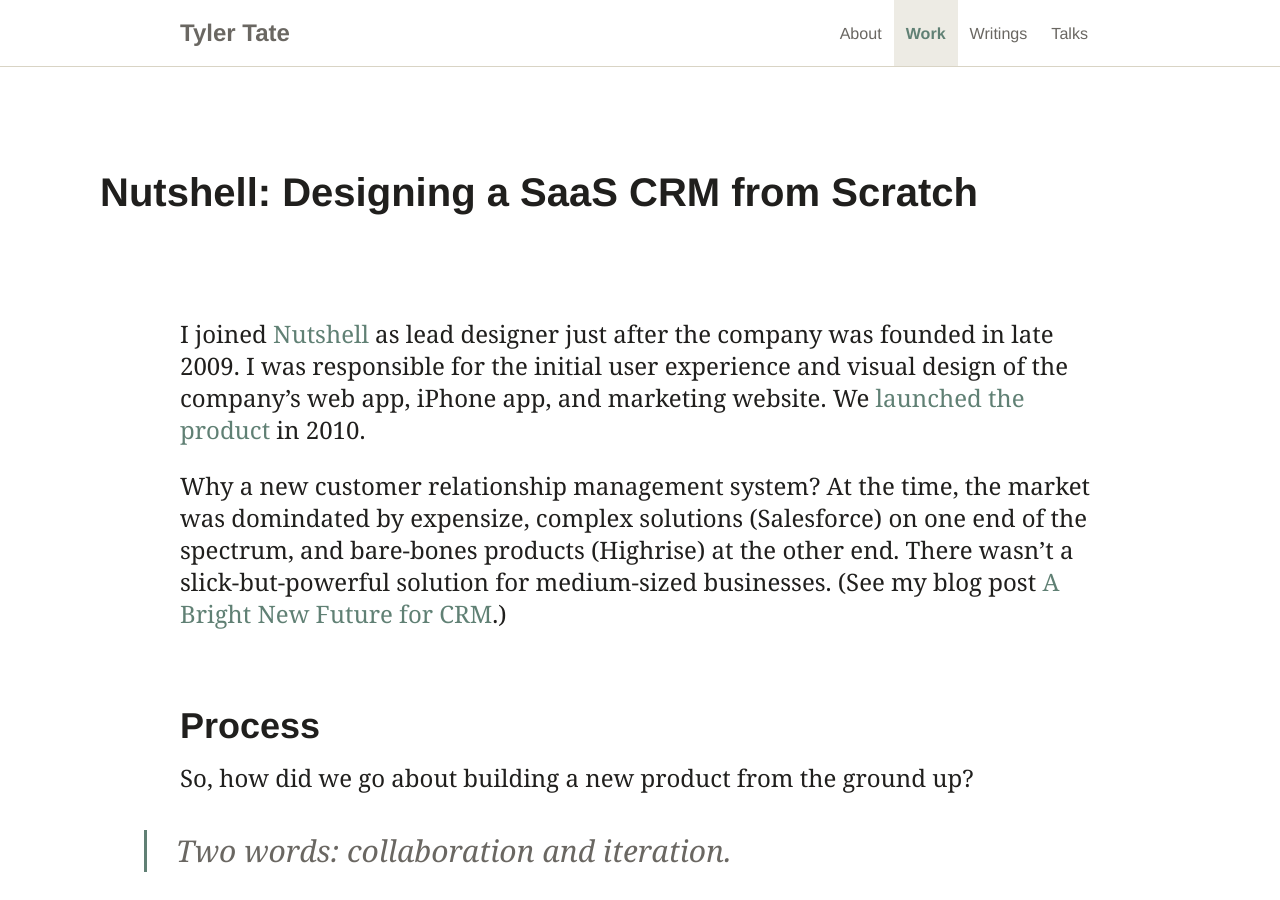
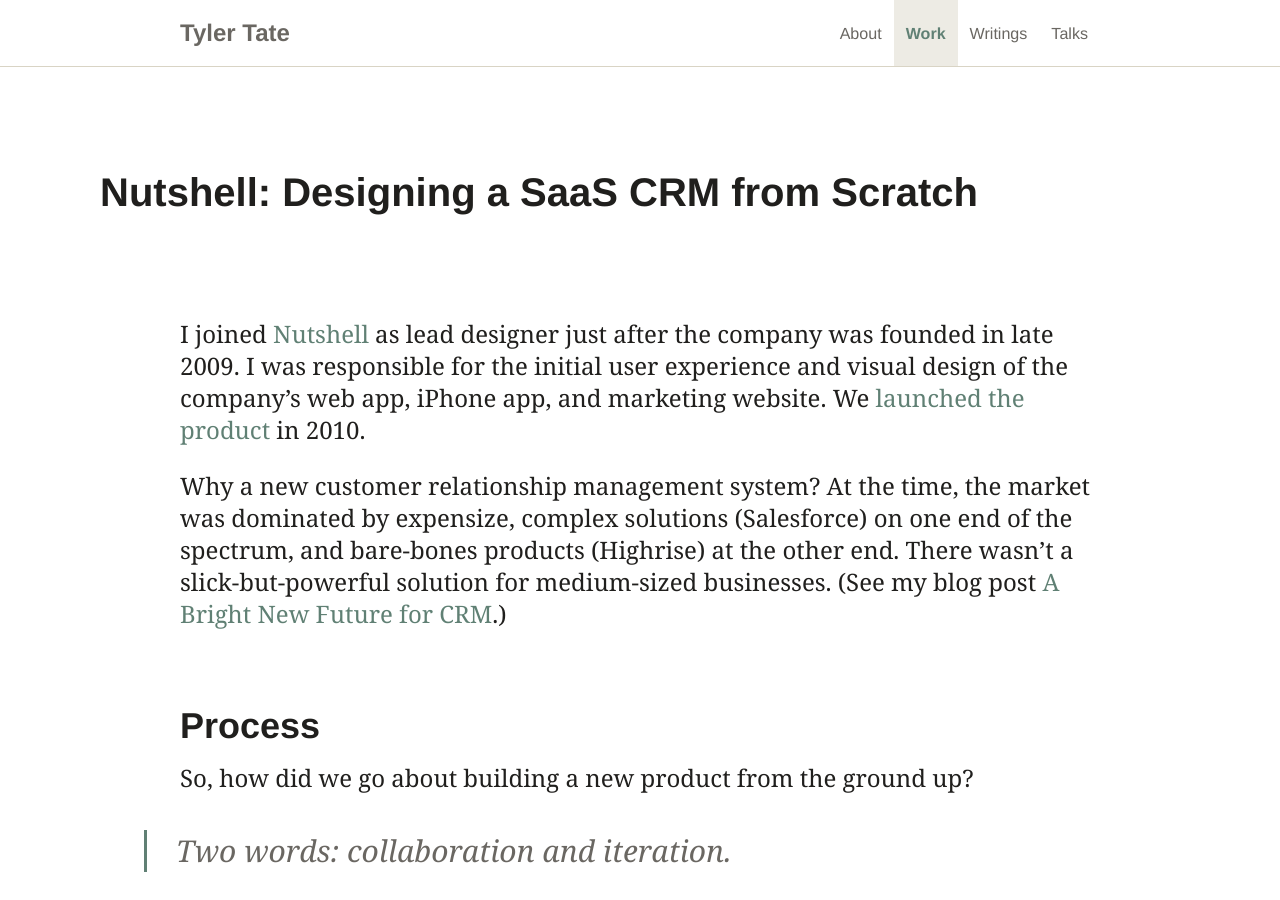
Before and after one commit to SeriouslyInc/tylertate, a Jekyll site: the page built from works/_posts/2011-01-01-nutshell-designing-saas-crm-from-scratch.markdown, in a window 1280 px wide and 900 px high. Built offline with Jekyll 4.4.1, drawn with Linux system fonts in a browser that asks for light colours; some of the changed text lies outside the part shown.

```diff
--- a/works/_posts/2011-01-01-nutshell-designing-saas-crm-from-scratch.markdown
+++ b/works/_posts/2011-01-01-nutshell-designing-saas-crm-from-scratch.markdown
@@ -7,7 +7,7 @@ cover_image: "/resources/images/work/nutshell/cover_image.jpg"
 
 I joined [Nutshell](http://nutshell.com) as lead designer just after the company was founded in late 2009. I was responsible for the initial user experience and visual design of the company's web app, iPhone app, and marketing website. We [launched the product](http://tylertate.com/blog/2010/11/18/nutshell-launches-in-nyc.html) in 2010.
 
-Why a new customer relationship management system? At the time, the market was domindated by expensize, complex solutions (Salesforce) on one end of the spectrum, and bare-bones products (Highrise) at the other end. There wasn't a slick-but-powerful solution for medium-sized businesses. (See my blog post [A Bright New Future for CRM](http://tylertate.com/blog/2010/04/27/a-bright-new-future-for-crm.html).)
+Why a new customer relationship management system? At the time, the market was dominated by expensize, complex solutions (Salesforce) on one end of the spectrum, and bare-bones products (Highrise) at the other end. There wasn't a slick-but-powerful solution for medium-sized businesses. (See my blog post [A Bright New Future for CRM](http://tylertate.com/blog/2010/04/27/a-bright-new-future-for-crm.html).)
 
 
 ## Process
--- a/works/_posts/2014-08-01-google-enterprise.markdown
+++ b/works/_posts/2014-08-01-google-enterprise.markdown
@@ -1,13 +1,13 @@
 ---
 layout: work
 title: "Google: Search in the Enterprise"
-excerpt: "Search means different things to different people. At Twigkit, companies across the gamut of industries use our software to build  different types of search-based applications — from behind-the-firewall enterprise search, to public-facing website search, to a variety of bespoke business applications. While powered by the same technology, the business goals and user expectations for search application vary widely from industry to industry. That's why we recently began exploring the following question with the search team at Google Enterprise: What does search mean for the organisations in four particular industries — financial services, manufacturing, media, and the public sector?"
+excerpt: "Search means different things to different people. At Twigkit, companies across the gamut of industries use our software to build  different types of search-based applications — from behind-the-firewall enterprise search, to public-facing website search, to a variety of bespoke business applications. While powered by the same technology, the business goals and user expectations for search application vary widely from industry to industry. That's why we recently began exploring the following question with the search team at Google Enterprise: What does search mean for the organizations in four particular industries — financial services, manufacturing, media, and the public sector?"
 cover_image: "/resources/images/work/twigkit-google/cover_image.jpg"
 ---
 
 In the second quarter of 2014 I led the design and development of four industry-specific applications that Twigkit built for Google Enterprise. They're intended to demonstrate what can be achieved with Google's enterprise search product and Twigkit's library of user interface components. These are not mockups; they are fully functional applications. What follows is the blog post I wrote announcing these applications, originally published on Twigkit's blog.
 
-> What does search mean for the organisations in four particular industries — financial services, manufacturing, media, and the public sector?
+> What does search mean for the organizations in four particular industries — financial services, manufacturing, media, and the public sector?
 
 Drawing from our experience of having worked with numerous customers across each of these industries, **we set out to use Twigkit and the Google Search Appliance to build a set of exemplar applications** that demonstrate the business value of search for each of these four sectors. Here's what we came up with.
 
```
Also changed, not shown: other parts of works/_posts/2011-01-01-nutshell-designing-saas-crm-from-scratch.markdown (+1 -1 lines), works/_posts/2014-01-01-twigkit-user-interface-components.markdown (+4 -4 lines), 4 other files.
